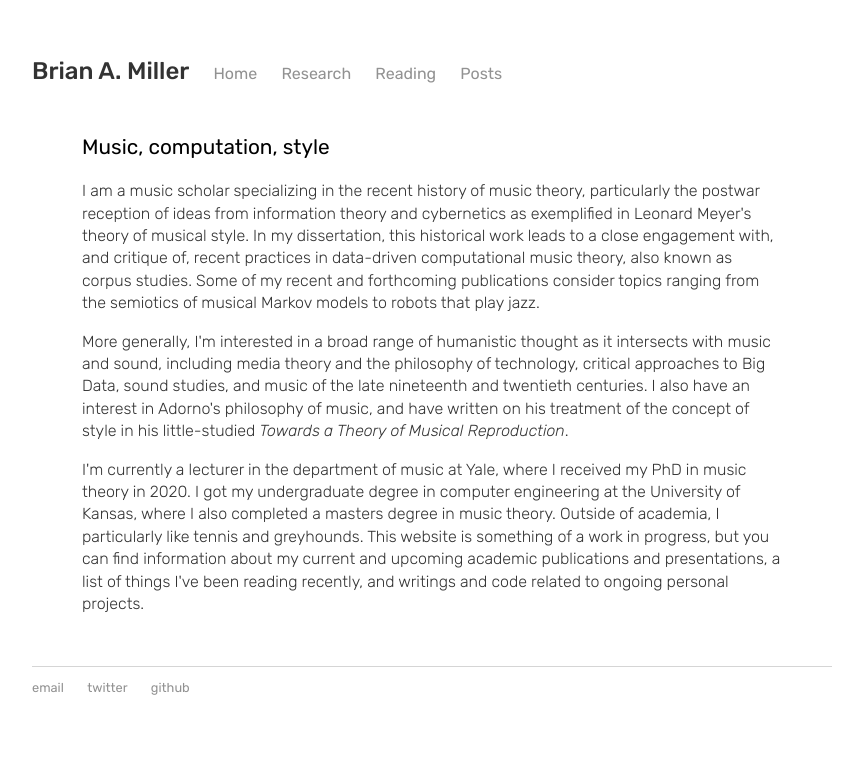
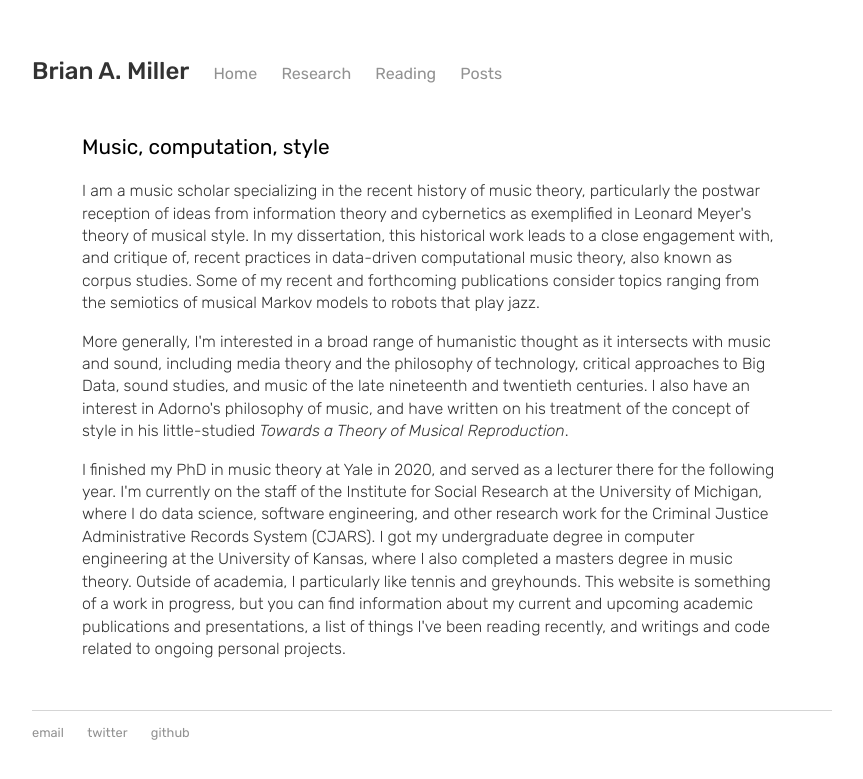
Before and after one commit to bmill42/bmill42.github.io, a Jekyll site: the page built from index.html, in a window 1280 px wide. Shown: the top 779 px of the page, without its empty margins (168-1031 px from the left). Built offline with Jekyll 4.4.1, drawn with Linux system fonts in a browser that asks for light colours.

Commit message:
updated bio

```diff
--- a/index.html
+++ b/index.html
@@ -3,13 +3,13 @@ layout: default
 title: Brian A. Miller
 ---
 
-		<div class="blurb">
+<div class="blurb">
 
-			<h3>Music, computation, style</h3>
+    <h3>Music, computation, style</h3>
 
-			<p>I am a music scholar specializing in the recent history of music theory, particularly the postwar reception of ideas from information theory and cybernetics as exemplified in Leonard Meyer's theory of musical style. In my dissertation, this historical work leads to a close engagement with, and critique of, recent practices in data-driven computational music theory, also known as corpus studies. Some of my recent and forthcoming publications consider topics ranging from the semiotics of musical Markov models to robots that play jazz.</p>
+    <p>I am a music scholar specializing in the recent history of music theory, particularly the postwar reception of ideas from information theory and cybernetics as exemplified in Leonard Meyer's theory of musical style. In my dissertation, this historical work leads to a close engagement with, and critique of, recent practices in data-driven computational music theory, also known as corpus studies. Some of my recent and forthcoming publications consider topics ranging from the semiotics of musical Markov models to robots that play jazz.</p>
 
-			<p>More generally, I'm interested in a broad range of humanistic thought as it intersects with music and sound, including media theory and the philosophy of technology, critical approaches to Big Data, sound studies, and music of the late nineteenth and twentieth centuries. I also have an interest in Adorno's philosophy of music, and have written on his treatment of the concept of style in his little-studied <i>Towards a Theory of Musical Reproduction</i>.</p>
+    <p>More generally, I'm interested in a broad range of humanistic thought as it intersects with music and sound, including media theory and the philosophy of technology, critical approaches to Big Data, sound studies, and music of the late nineteenth and twentieth centuries. I also have an interest in Adorno's philosophy of music, and have written on his treatment of the concept of style in his little-studied <i>Towards a Theory of Musical Reproduction</i>.</p>
 
-			<p>I'm currently a lecturer in the department of music at Yale, where I received my PhD in music theory in 2020. I got my undergraduate degree in computer engineering at the University of Kansas, where I also completed a masters degree in music theory. Outside of academia, I particularly like tennis and greyhounds. This website is something of a work in progress, but you can find information about my current and upcoming academic publications and presentations, a list of things I've been reading recently, and writings and code related to ongoing personal projects.</p>
-		</div>
+    <p>I finished my PhD in music theory at Yale in 2020, and served as a lecturer there for the following year. I'm currently on the staff of the Institute for Social Research at the University of Michigan, where I do data science, software engineering, and other research work for the Criminal Justice Administrative Records System (CJARS). I got my undergraduate degree in computer engineering at the University of Kansas, where I also completed a masters degree in music theory. Outside of academia, I particularly like tennis and greyhounds. This website is something of a work in progress, but you can find information about my current and upcoming academic publications and presentations, a list of things I've been reading recently, and writings and code related to ongoing personal projects.</p>
+</div>
```
Also changed, not shown: reading/index.md (+1 -0 lines).
